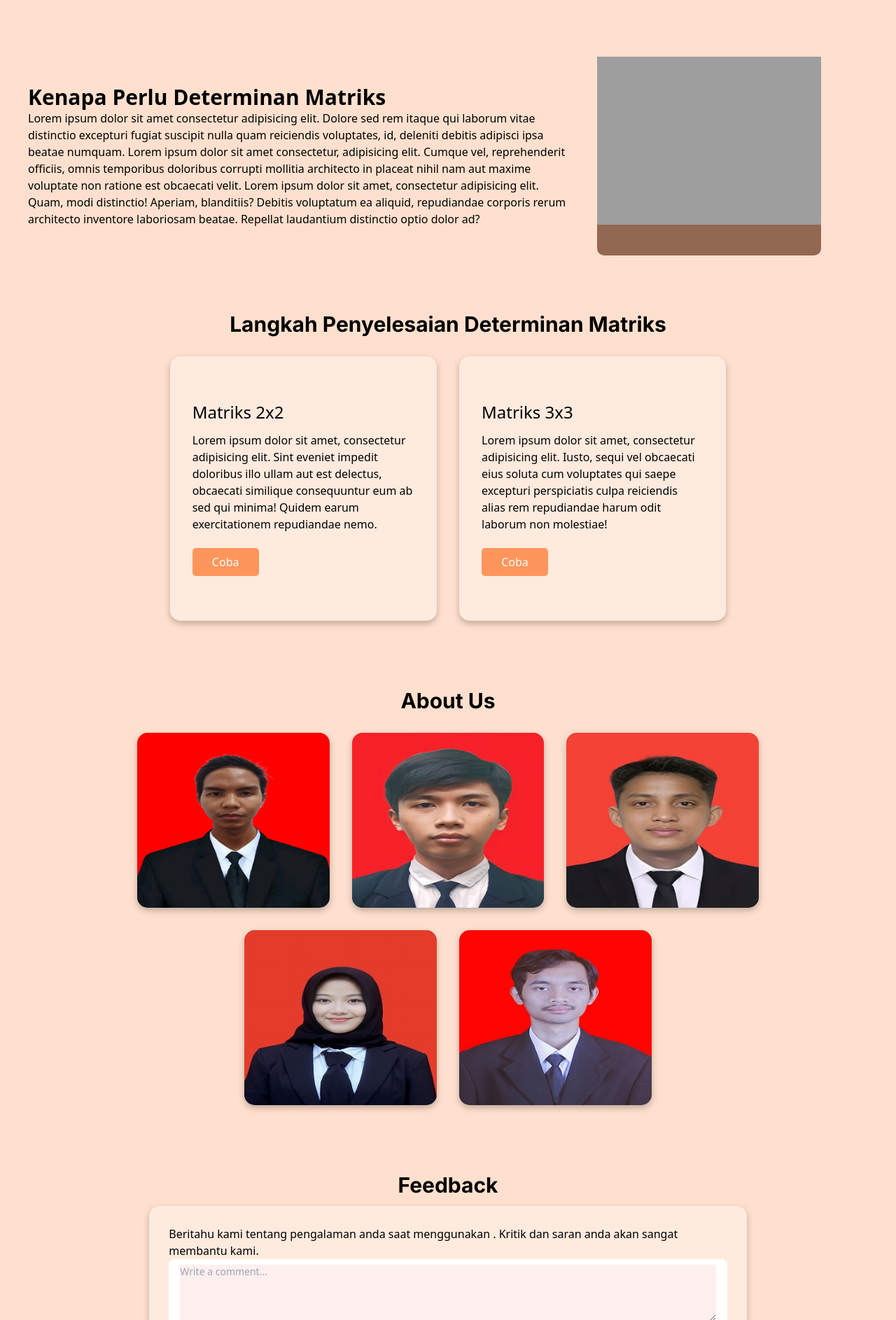
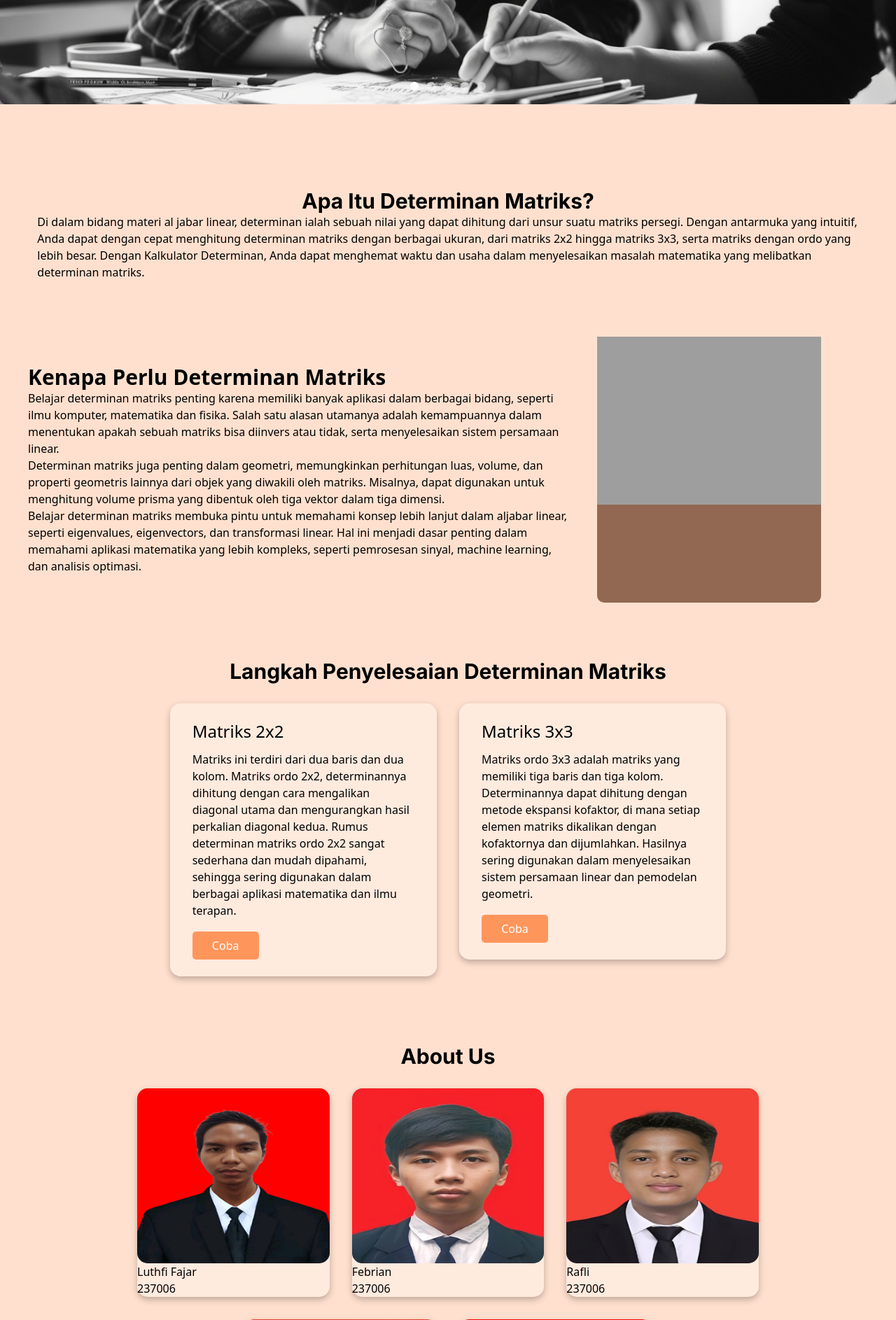
Before and after one commit to severusDude/kalkulator-determinan-matriks, a Django app: page / in a window 1280 px wide. Shown: the part 299-2185 px from the top of the page at 70% size. Run offline with Django 5.2, Linux system fonts and the light colour scheme; some libraries are stand-ins or nearby versions; grey boxes are pictures that could not be loaded.

Commit message:
fix carousel

```diff
--- a/kaldetmat/core/templates/core/index.html
+++ b/kaldetmat/core/templates/core/index.html
@@ -4,6 +4,10 @@
 {% endblock title %}
 
 
+
+{% block content %}
+
+<!-- start carousel -->
 <div id="default-carousel" class="relative w-full" data-carousel="slide" style="background-color: gray;">
   <!-- Carousel wrapper -->
   <div class="relative h-56 overflow-hidden rounded-lg md:h-96">
@@ -75,15 +79,13 @@
 
 </button>
 </div>
-{% block content %}
-<!-- start carousel -->
-
 <!-- end carousel -->
 
+<div class="md:container mx-auto flex-1 py-10">
 <section class="mt-20">
   <div class="w-3/4 md:w-11/12 lg:w-11/12 flex justify-center items-center flex-col mx-auto">
-    <h2 class="md:text-3xl font-bold dark:text-white font-bold dark:text-white text-2xl" style="font-family: 'Inter'; color: #000000;">About</h2>
-    <p>Lorem, ipsum dolor sit amet consectetur adipisicing elit. Blanditiis porro reprehenderit magni sit quod, exercitationem nesciunt ipsam tenetur sed. Totam quidem perferendis perspiciatis culpa? Nam nisi dicta labore nemo dolores! Lorem ipsum dolor sit amet consectetur adipisicing elit. Maxime nulla reprehenderit dolores exercitationem, nobis odit neque! In voluptatem hic eos placeat ab error debitis dolorum velit dolore voluptates, expedita tenetur. Lorem ipsum dolor sit amet consectetur adipisicing elit. Fuga nostrum rerum, debitis ex, laudantium ratione dolore nam, impedit similique dolores voluptatem. Aspernatur ad praesentium aliquid saepe? Unde voluptas sapiente vero!</p>
+    <h2 class="md:text-3xl font-bold dark:text-white font-bold dark:text-white text-2xl" style="font-family: 'Inter'; color: #000000;">Apa Itu Determinan Matriks?</h2>
+    <p>Di dalam bidang materi al jabar linear, determinan ialah sebuah nilai yang dapat dihitung dari unsur suatu matriks persegi. Dengan antarmuka yang intuitif, Anda dapat dengan cepat menghitung determinan matriks dengan berbagai ukuran, dari matriks 2x2 hingga matriks 3x3, serta matriks dengan ordo yang lebih besar. Dengan Kalkulator Determinan, Anda dapat menghemat waktu dan usaha dalam menyelesaikan masalah matematika yang melibatkan determinan matriks.</p>
   </div>
 </section>
 
@@ -91,7 +93,12 @@
     <div class="flex flex-wrap">
       <div class="md:w-8/12 p-10">
         <h3 class="text-3xl font-bold sm:2xl">Kenapa Perlu Determinan Matriks</h3>
-        <p>Lorem ipsum dolor sit amet consectetur adipisicing elit. Dolore sed rem itaque qui laborum vitae distinctio excepturi fugiat suscipit nulla quam reiciendis voluptates, id, deleniti debitis adipisci ipsa beatae numquam. Lorem ipsum dolor sit amet consectetur, adipisicing elit. Cumque vel, reprehenderit officiis, omnis temporibus doloribus corrupti mollitia architecto in placeat nihil nam aut maxime voluptate non ratione est obcaecati velit. Lorem ipsum dolor sit amet, consectetur adipisicing elit. Quam, modi distinctio! Aperiam, blanditiis? Debitis voluptatum ea aliquid, repudiandae corporis rerum architecto inventore laboriosam beatae. Repellat laudantium distinctio optio dolor ad?</p>
+        <!-- <div class="flex flex-col"> -->
+          <p>Belajar determinan matriks penting karena memiliki banyak aplikasi dalam berbagai bidang, seperti ilmu komputer, matematika dan fisika. Salah satu alasan utamanya adalah kemampuannya dalam menentukan apakah sebuah matriks bisa diinvers atau tidak, serta menyelesaikan sistem persamaan linear.</p>
+          <p>Determinan matriks juga penting dalam geometri, memungkinkan perhitungan luas, volume, dan properti geometris lainnya dari objek yang diwakili oleh matriks. Misalnya, dapat digunakan untuk menghitung volume prisma yang dibentuk oleh tiga vektor dalam tiga dimensi.</p>
+        <!-- </div> -->
+          <p>Belajar determinan matriks membuka pintu untuk memahami konsep lebih lanjut dalam aljabar linear, seperti eigenvalues, eigenvectors, dan transformasi linear. Hal ini menjadi dasar penting dalam memahami aplikasi matematika yang lebih kompleks, seperti pemrosesan sinyal, machine learning, dan analisis optimasi.
+          </p>
       </div>
       <div class="md:w-3/12 img" style="background-color: #926852;">
         <img src="static/assets/study.jpg" alt="">
@@ -103,17 +110,22 @@
   <h3 class="m-3 text-3xl font-bold dark:text-white sm:text:center md:text-center" style="font-family: 'Inter'; color: #000000;">Langkah Penyelesaian Determinan Matriks</h3>
   <div class="px-5 mx-auto flex flex-wrap justify-center">
     <div class="h-full p-4 lg:w-1/3">
-      <div class="box px-8 pt-16 pb-16 relative">
+      <div class="box px-8 py-6 relative">
         <h1 class="title-font sm:text-2xl text-xl  mb-3">Matriks 2x2</h1>
-        <p class="mb-3">Lorem ipsum dolor sit amet, consectetur adipisicing elit. Sint eveniet impedit doloribus illo ullam aut est delectus, obcaecati similique consequuntur eum ab sed qui minima! Quidem earum exercitationem repudiandae nemo.</p>
-        <button class="btn">Coba</button>
+        <p class="mb-2">Matriks ini terdiri dari dua baris dan dua kolom. Matriks ordo 2x2, determinannya dihitung dengan cara mengalikan diagonal utama dan mengurangkan hasil perkalian diagonal kedua. Rumus determinan matriks ordo 2x2 sangat sederhana dan mudah dipahami, sehingga sering digunakan dalam berbagai aplikasi matematika dan ilmu terapan.</p>
+        <a href="{% url 'core:calculate' %}">
+          <button class="btn">Coba</button>
+        </a>
       </div>
     </div>
     <div class="h-full p-4 lg:w-1/3">
-      <div class="box px-8 pt-16 pb-16 relative">
+      <div class="box px-8 py-6 relative h-100">
         <h1 class="title-font sm:text-2xl text-xl mb-3">Matriks 3x3</h1>
-        <p class="mb-3">Lorem ipsum dolor sit amet, consectetur adipisicing elit. Iusto, sequi vel obcaecati eius soluta cum voluptates qui saepe excepturi perspiciatis culpa reiciendis alias rem repudiandae harum odit laborum non molestiae!</p>
-        <button class="btn">Coba</button>
+        <p class="mb-2">Matriks ordo 3x3 adalah matriks yang memiliki tiga baris dan tiga kolom. Determinannya dapat dihitung dengan metode ekspansi kofaktor, di mana setiap elemen matriks dikalikan dengan kofaktornya dan dijumlahkan. Hasilnya sering digunakan dalam menyelesaikan sistem persamaan linear dan pemodelan geometri.
+        </p>
+        <a href="{% url 'core:calculate' %}">
+          <button class="btn">Coba</button>
+        </a>
       </div>
     </div>
   </div>
@@ -127,31 +139,47 @@
       <div class="box relative">
         <!-- <img src="https://placehold.co/300x300/png" alt=""> -->
         <img src="static/assets/1.2.png" alt="" class="member">
+        <div class="overlay">
+          <div class="overlay-text"></div>
+          <p>Luthfi Fajar</p>
+          <p>237006</p>
+        </div>
       </div>
-      <!-- <div class="identity flex justify-center flex-col items-center">
-        <p>Luthfi Fajar</p>
-        <p>237006</p>
-      </div> -->
     </div>
     <div class="h-full p-4 lg:w-1/3">
       <div class="box relative">
-
         <img src="static/assets/2.1.jpg" alt="" class="member">
+        <div class="overlay">
+          <p>Febrian</p>
+          <p>237006</p>
+        </div>
       </div>
     </div>
     <div class="h-full p-4 lg:w-1/3">
       <div class="box relative">
         <img src="static/assets/3.1.jpg" alt="" class="member">
+        <div class="overlay">
+          <p>Rafli</p>
+          <p>237006</p>
+        </div>
       </div>
     </div>
     <div class="h-full p-4 lg:w-1/3">
       <div class="box relative">
         <img src="static/assets/4.jpg" alt="" class="member">
+        <div class="overlay">
+          <p>Bunga</p>
+          <p>237006</p>
+        </div>
       </div>
     </div>
     <div class="h-full p-4 lg:w-1/3">
       <div class="box relative">
         <img src="static/assets/5.1.jpg" alt="" class="member">
+        <div class="overlay">
+          <p>Iqbal</p>
+          <p>237006</p>
+        </div>
       </div>
     </div>
 
@@ -159,7 +187,7 @@
 </section>
 
 <!-- feedback -->
-<section class="mt-20">
+<section class="mt-20" id="feedback">
   <h3 class="m-3 text-3xl font-bold dark:text-white text-center" style="font-family: 'Inter'; color: #000000;">Feedback</h3>
 
   <div class="w-2/3 p-7 h-full box mx-auto">
@@ -173,14 +201,6 @@
 
 </section>
 
-
-
-
-
-
-
-
-
 </div>
 
 {% endblock content %}
```
